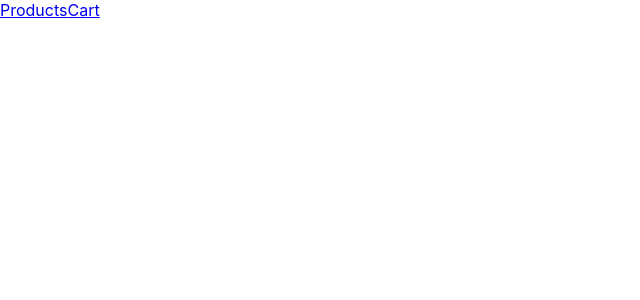
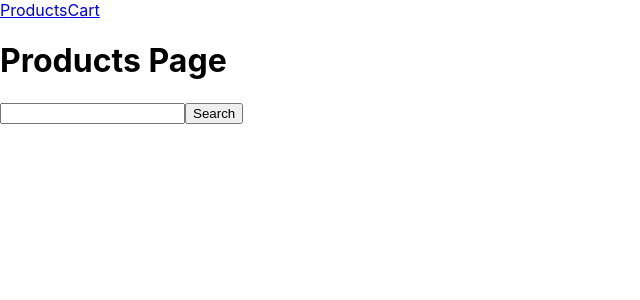
Before and after one commit to ThomasJnLiu/react-list-exercise, a React (Create React App) app: page /products in a window 1280 px wide. Shown: the top 300 px of the page, without its empty margins (0-640 px from the left). Built offline with nearby package versions, Linux system fonts and the light colour scheme.

Commit message:
Add query and displaying results

```diff
--- a/src/App.js
+++ b/src/App.js
@@ -6,8 +6,9 @@ import Products from "./pages/Products";
 function App() {
   return (
     <div className="App">
+      <Header />
+
       <Switch>
-        <Header />
         <Route path="/products" exact>
           <Products />
         </Route>
--- a/src/components/Search/Search.js
+++ b/src/components/Search/Search.js
@@ -0,0 +1,29 @@
+import React, { useState } from "react";
+import axios from "axios";
+
+const Search = (props) => {
+  const [userInput, setUserInput] = useState();
+
+  const submitHandler = async (event) => {
+    event.preventDefault();
+    const results =
+      await axios.get(`https://www.breakingbadapi.com/api/characters?name=${userInput}
+    `);
+
+    props.sendSearchResults(results);
+  };
+
+  return (
+    <form onSubmit={submitHandler}>
+      <input
+        onChange={(event) => {
+          setUserInput(event.target.value);
+        }}
+        type="text"
+      />
+      <button>Search</button>
+    </form>
+  );
+};
+
+export default Search;
--- /dev/null
+++ b/src/components/SearchResultsCard/SearchResultsCard.js
@@ -0,0 +1,7 @@
+import React from "react";
+
+const SearchResultsCard = (props) => {
+  return <div>{props.character.name}</div>;
+};
+
+export default SearchResultsCard;
--- /dev/null
+++ b/src/components/SearchResultsList/SearchResultsList.js
@@ -0,0 +1,18 @@
+import React from "react";
+import SearchResultsCard from "../SearchResultsCard/SearchResultsCard";
+
+const SearchResultsList = (props) => {
+  return (
+    <div>
+      {props.searchResults.length > 0 && (
+        <ul>
+          {props.searchResults.map((character) => (
+            <SearchResultsCard character={character} key={character.char_id} />
+          ))}
+        </ul>
+      )}
+    </div>
+  );
+};
+
+export default SearchResultsList;
--- a/src/pages/Products.js
+++ b/src/pages/Products.js
@@ -1,9 +1,19 @@
-import React from "react";
+import React, { useState } from "react";
+import Search from "../components/Search/Search";
+import SearchResultsList from "../components/SearchResultsList/SearchResultsList";
 
 const Products = () => {
+  const [searchResults, setSearchResults] = useState([]);
+
+  const receiveSearchResults = (results) => {
+    setSearchResults(results.data);
+  };
+
   return (
     <div>
       <h1>Products Page</h1>
+      <Search sendSearchResults={receiveSearchResults} />
+      <SearchResultsList searchResults={searchResults} />
     </div>
   );
 };
```
